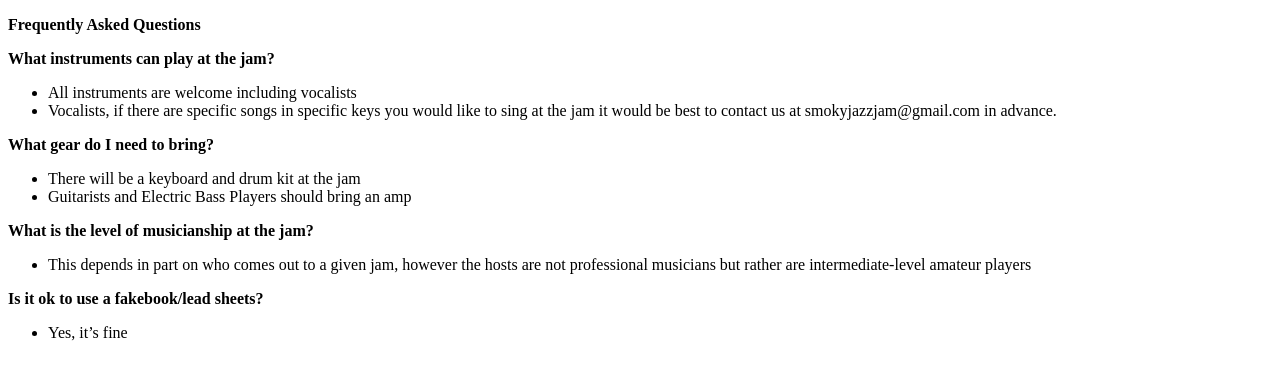
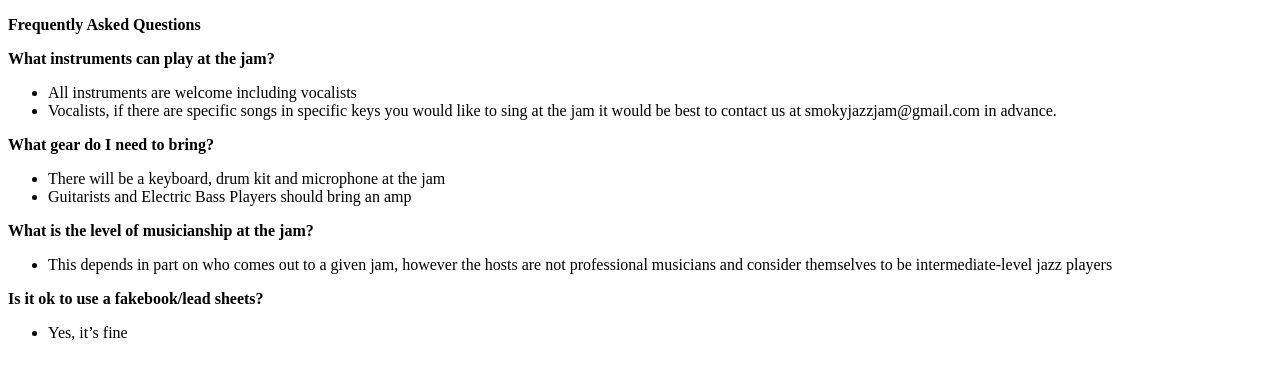
Before and after one commit to smokyjazzjam/smokyjazzjam, a Jekyll site: the page built from faq.md, in a window 1280 px wide. Shown: the top 380 px of the page. Built offline with Jekyll 4.4.1, drawn with Linux system fonts in a browser that asks for light colours.

Commit message:
Update faq.md

```diff
--- a/faq.md
+++ b/faq.md
@@ -10,11 +10,11 @@ layout: default
 - Vocalists, if there are specific songs in specific keys you would like to sing at the jam it would be best to contact us at smokyjazzjam@gmail.com in advance.
 
 **What gear do I need to bring?**
-- There will be a keyboard and drum kit at the jam
+- There will be a keyboard, drum kit and microphone at the jam
 - Guitarists and Electric Bass Players should bring an amp
 
 **What is the level of musicianship at the jam?**
-- This depends in part on who comes out to a given jam, however the hosts are not professional musicians but rather are intermediate-level amateur players
+- This depends in part on who comes out to a given jam, however the hosts are not professional musicians and consider themselves to be intermediate-level jazz players
 
 **Is it ok to use a fakebook/lead sheets?**
 - Yes, it's fine
```
